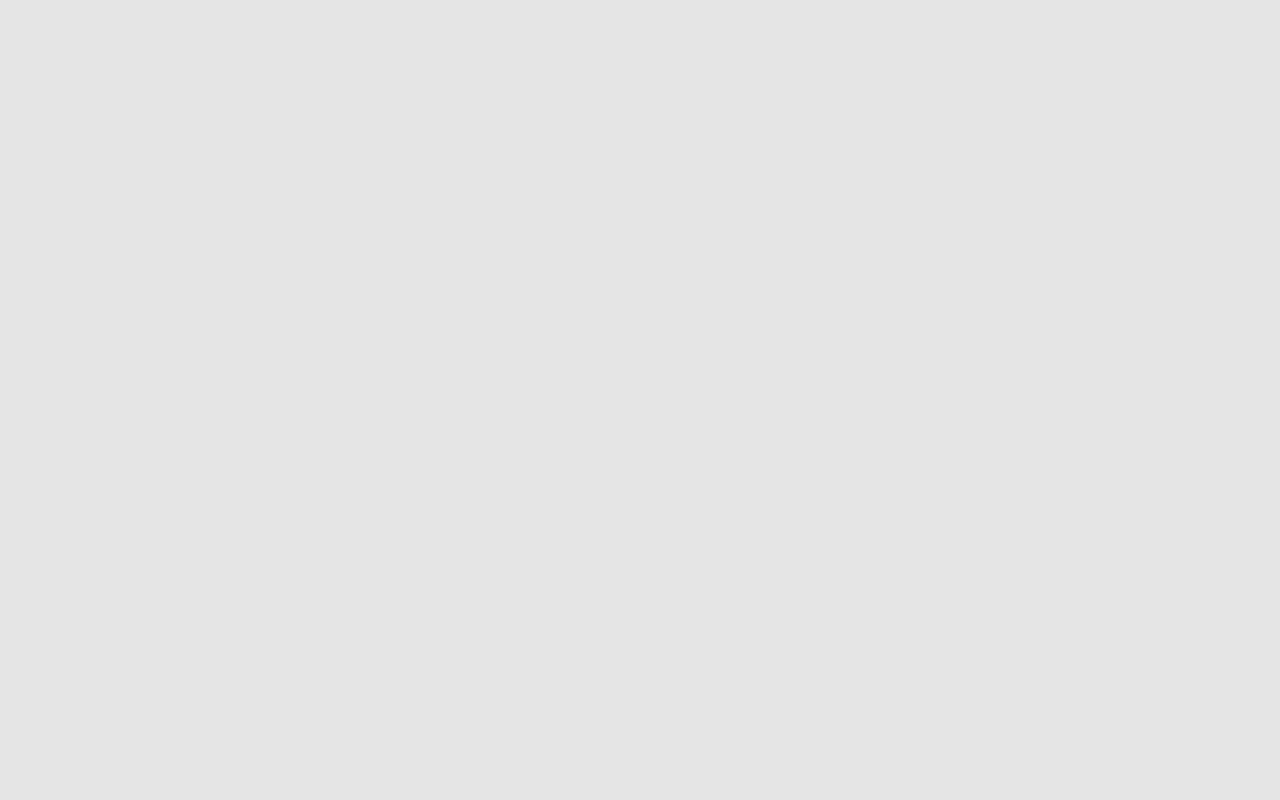
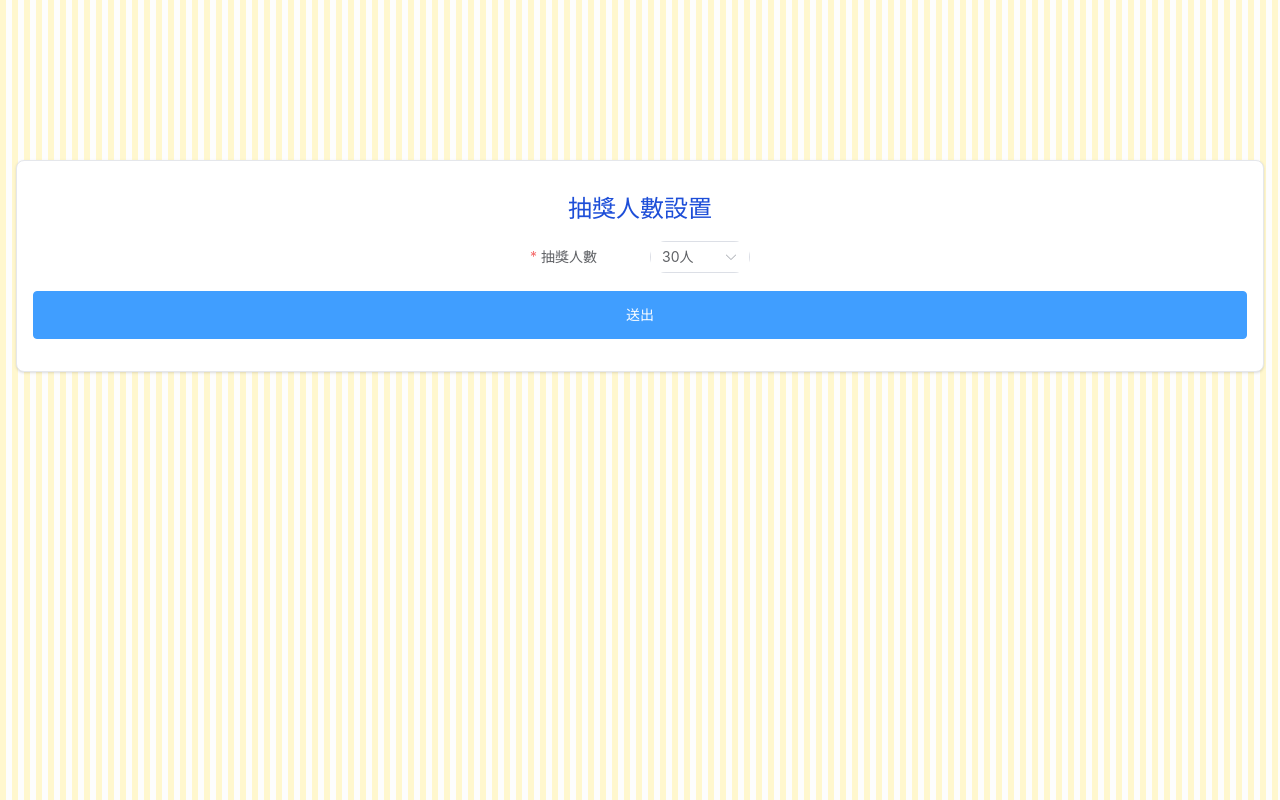
Before and after one commit to shitcodegenerator/propartner, a Vue app: page /#/settings in a window 1280 px wide. Before the commit this address had no page. Built offline with nearby package versions, Linux system fonts and the light colour scheme.

Commit message:
feat: 台中林口高熊

```diff
--- a/package.json
+++ b/package.json
@@ -9,6 +9,7 @@
     "preview": "vite preview"
   },
   "dependencies": {
+    "@element-plus/icons-vue": "^2.3.1",
     "autoprefixer": "^10.4.17",
     "axios": "^1.6.7",
     "element-plus": "^2.5.6",
--- a/src/main.js
+++ b/src/main.js
@@ -8,11 +8,13 @@ import 'element-plus/dist/index.css'
 import EnterData from './views/EnterData.vue'
 import Home from './views/Home.vue'
 import Winners from './views/Winners.vue'
+import Settings from './views/Settings.vue'
 
 const routes = [
   { path: '/', component: Home },
   { path: '/enterdata', component: EnterData },
-  { path: '/winners', component: Winners }
+  { path: '/winners', component: Winners },
+  { path: '/settings', component: Settings }
 ]
 
 // 3. 创建路由实例并传递 `routes` 配置
--- a/src/views/EnterData.vue
+++ b/src/views/EnterData.vue
@@ -2,8 +2,9 @@
     <div class="bg h-screen px-4 pt-[20vh]">
 
 <div class="bg-white shadow rounded-lg border  flex flex-col items-center justify-center py-8 px-4">
-    <h1 class="font-bold text-2xl text-center mb-4 text-blue-700">第 {{ruleForm.event }} 場次參加者基本資料</h1>
+    <h1 v-if="!done" class="font-bold text-2xl text-center mb-4 text-blue-700">{{ ruleForm.event === 1 ? '台中' : ruleForm.event === 2 ? '高雄' : '林口' }}場 參加者基本資料</h1>
     <el-form
+     v-if="!done"
       ref="ruleFormRef"
       :model="ruleForm"
       status-icon
@@ -27,11 +28,16 @@
       </el-form-item>
     </el-form>
 
-    <div class="flex flex-col gap-4 w-full">
+    <div v-if="!done" class="flex flex-col gap-4 w-full">
         <el-button type="primary"  style="margin: 0;height: 48px;" @click="submitForm(ruleFormRef)"
           >送出</el-button
         >
         <el-button style="margin: 0;height: 48px;" @click="resetForm(ruleFormRef)">重置</el-button>
+    </div>
+
+    <div v-else class="text-green-500 flex flex-col items-center justify-center gap-10 font-bold text-4xl">
+      <CircleCheckFilled />
+      <span>報名成功</span>
     </div>
    </div>
     </div>
@@ -41,11 +47,13 @@
   <script lang="ts" setup>
   import { onMounted, reactive, ref } from 'vue'
   import type { FormInstance, FormRules } from 'element-plus'
-  import { ElMessage } from 'element-plus'
+  import { ElMessage, ElIcon } from 'element-plus'
   import axios from 'axios'
+  import { CircleCheckFilled } from '@element-plus/icons-vue'
   import { useRoute } from 'vue-router'
 
   const ruleFormRef = ref<FormInstance>()
+  const done = ref(false)
 
 
   const ruleForm = reactive({
@@ -67,10 +75,11 @@
         try {
             ruleForm.userId = ruleForm.userId.toUpperCase()
             const { data } = await axios.post('https://propartnerbe.vercel.app/enroll', ruleForm)
-            console.log(data)
             ElMessage.success('參加成功，每位來賓僅能參加一次')
+            done.value = true
         } catch (err) {
             console.log(err)
+            done.value = false
             ElMessage.error(err?.response?.data?.message ?? '參加失敗')
         }
       }
--- a/src/views/Home.vue
+++ b/src/views/Home.vue
@@ -257,6 +257,7 @@ const size = ref(30)
 
 onMounted(() => {
   addKeyDown()
+  console.log(route.query)
   if(route.query.event) {
     event.value = +route.query.event
   }
--- /dev/null
+++ b/src/views/Settings.vue
@@ -0,0 +1,78 @@
+<template>
+    <div class="bg h-screen px-4 pt-[20vh]">
+
+<div class="bg-white shadow rounded-lg border  flex flex-col items-center justify-center py-8 px-4">
+    <h1 class="font-bold text-2xl text-center mb-4 text-blue-700">抽獎人數設置</h1>
+    <el-form
+      ref="ruleFormRef"
+      :model="ruleForm"
+      status-icon
+      :rules="rules"
+      label-width="120px"
+      label-position="left"
+
+      class="demo-ruleForm"
+    >
+      <el-form-item label="抽獎人數" prop="num">
+        <el-select v-model="ruleForm.num" style="width: 100px; border-radius: 400px; overflow: hidden; font-size: 20px;">
+          <el-option :value="30" label="30人">30人</el-option>
+          <el-option :value="45" label="45人">45人</el-option>
+        </el-select>
+      </el-form-item>
+    </el-form>
+
+    <div class="flex flex-col gap-4 w-full">
+        <el-button type="primary"  style="margin: 0;height: 48px;" @click="submitForm(ruleFormRef)"
+          >送出</el-button
+        >
+    </div>
+   </div>
+    </div>
+
+  </template>
+
+  <script lang="ts" setup>
+  import { onMounted, reactive, ref } from 'vue'
+  import type { FormInstance, FormRules } from 'element-plus'
+  import { ElMessage } from 'element-plus'
+  import axios from 'axios'
+  import { useRoute } from 'vue-router'
+
+  const ruleFormRef = ref<FormInstance>()
+
+
+  const ruleForm = reactive({
+    num: 30,
+  })
+
+  const rules = reactive<FormRules<typeof ruleForm>>({
+    num: [{ required: true, message: '請選擇人數', trigger: 'change' }],
+  })
+
+  const submitForm = (formEl: FormInstance | undefined) => {
+    if (!formEl) return
+    formEl.validate(async (valid) => {
+      if (valid) {
+        try {
+            const { data } = await axios.post('https://propartnerbe.vercel.app/setNum', ruleForm)
+            console.log(data)
+            ElMessage.success('成功')
+        } catch (err) {
+            console.log(err)
+            ElMessage.error(err?.response?.data?.message ?? '失敗')
+        }
+      }
+    })
+  }
+
+  const route = useRoute()
+
+  </script>
+
+  <style lang="scss" scoped>
+.bg {
+    background-color: #fdfdfd;
+opacity: 1;
+background-image: linear-gradient(to right, #fff7ce, #fff7ce 6px, #fdfdfd 6px, #fdfdfd );
+background-size: 12px 100%;
+}</style>
```
